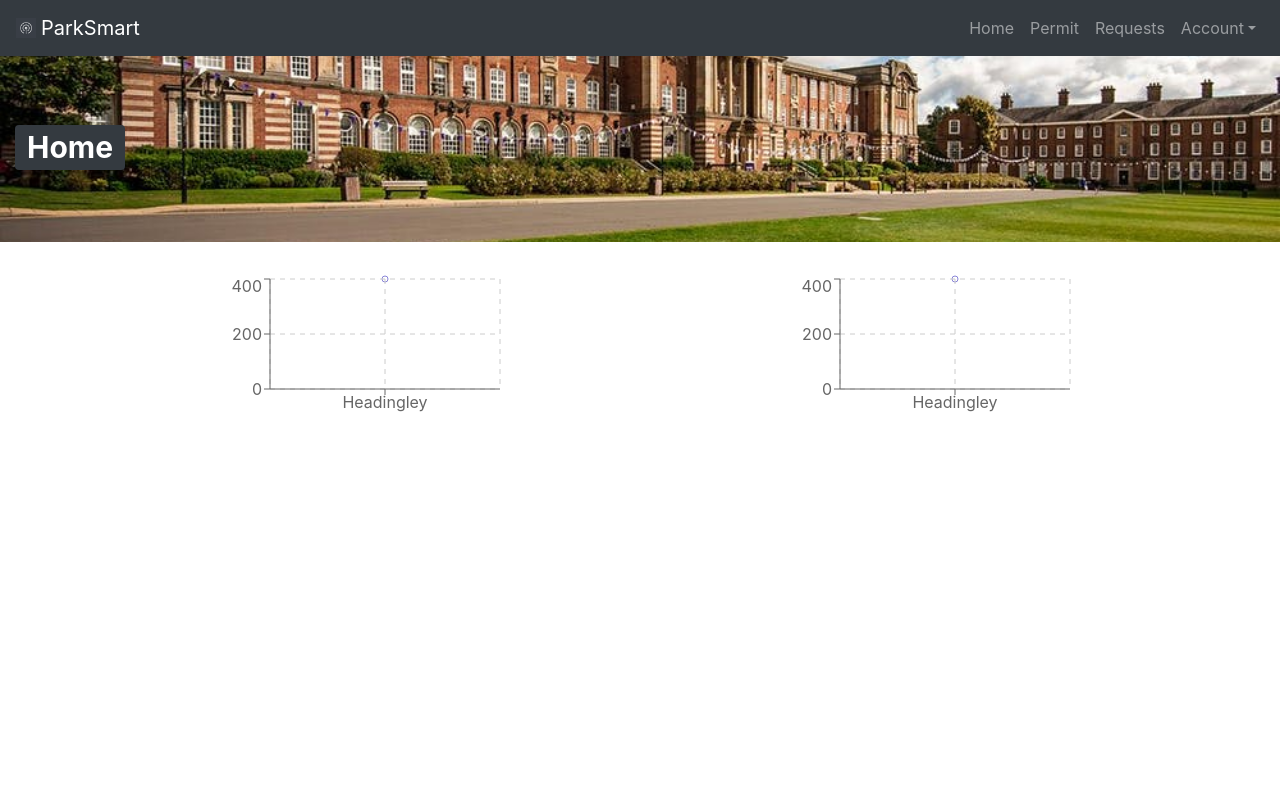
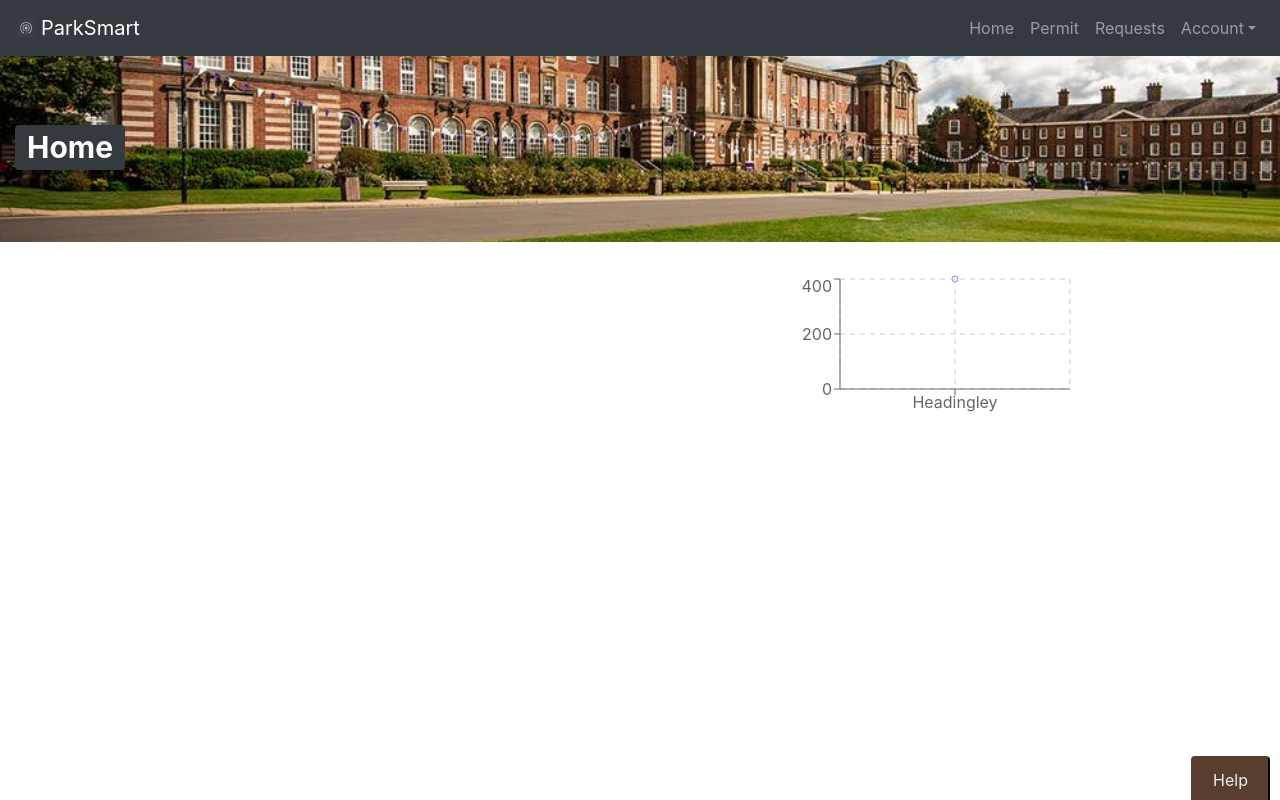
Before and after one commit to DeanoLingardo/ParkSmart, a React (Create React App) app: page / in a window 1280 px wide. Built offline with nearby package versions, Linux system fonts and the light colour scheme.

Commit message:
Added help button to home page

```diff
--- a/package.json
+++ b/package.json
@@ -11,8 +11,10 @@
     "react-dom": "^16.7.0",
     "react-router-dom": "^4.3.1",
     "react-scripts": "2.1.3",
+    "react-simple-chatbot": "^0.4.5",
     "reactstrap": "^7.1.0",
-    "recharts": "^1.4.3"
+    "recharts": "^1.4.3",
+    "styled-components": "^4.1.3"
   },
   "scripts": {
     "start": "react-scripts start",
--- a/src/Pages/Home.js
+++ b/src/Pages/Home.js
@@ -3,6 +3,8 @@ import React, { Component } from 'react';
 import Linedemo from './../components/ChartsModule/Linedemo.js';
 import { Badge, Container, Row, Col, Jumbotron } from 'reactstrap';
 import './../components/JumbotronModule/Jumbotron.css';
+
+
 
 
 //HOME PAGE
@@ -18,15 +20,16 @@ export default class Home extends Component {
    <Container>
      <Row>
           <Col class="xs-3" align="center">
-          <Linedemo/>
           </Col>
           <Col class="xs-3" align="center">
           <Linedemo/>
           </Col>
         </Row>
         </Container>
-
- </div>
+        <div id="mybutton">
+        <button class="feedback">Help</button>
+        </div>
+        </div>
     );
   }
 }
--- a/src/Pages/Visitor.js
+++ b/src/Pages/Visitor.js
@@ -5,6 +5,7 @@ import {
   Jumbotron,
   Container,
  } from 'reactstrap';
+ import ChatBot from 'react-simple-chatbot';
 
 class About extends Component {
   render() {
@@ -15,6 +16,15 @@ class About extends Component {
        <h1><Badge className="display-3" color="dark">Visitor Requests</Badge></h1>
      </Container>
    </Jumbotron>
+   <ChatBot
+  steps={[
+    {
+      id: 'hello-world',
+      message: 'Hello World!',
+      end: true,
+    },
+  ]}
+/>
  </div>
     );
   }
--- a/src/Styles/App.css
+++ b/src/Styles/App.css
@@ -50,3 +50,17 @@
     transform: rotate(360deg);
   }
 }
+
+.feedback {
+  background-color : #573E2E;
+  color: #EEEFEF;
+  padding: 10px 20px;
+  border-radius: 4px;
+  border-color: #573E2E;
+}
+
+#mybutton {
+  position: fixed;
+  bottom: -4px;
+  right: 10px;
+}
```
Also changed, not shown: 1 other file (tests, documents, lock files or other folders).
